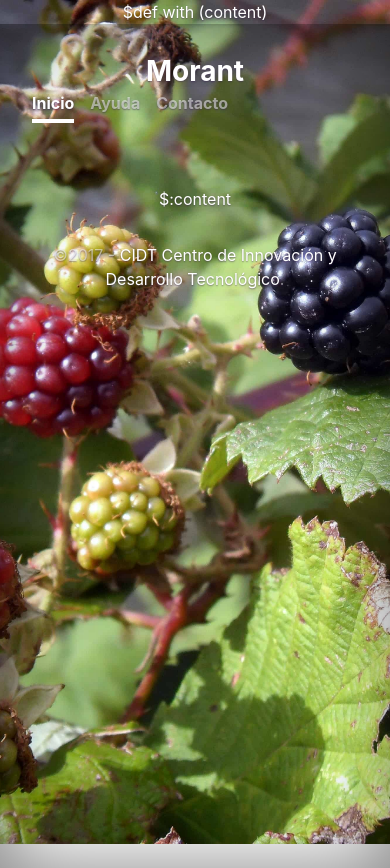
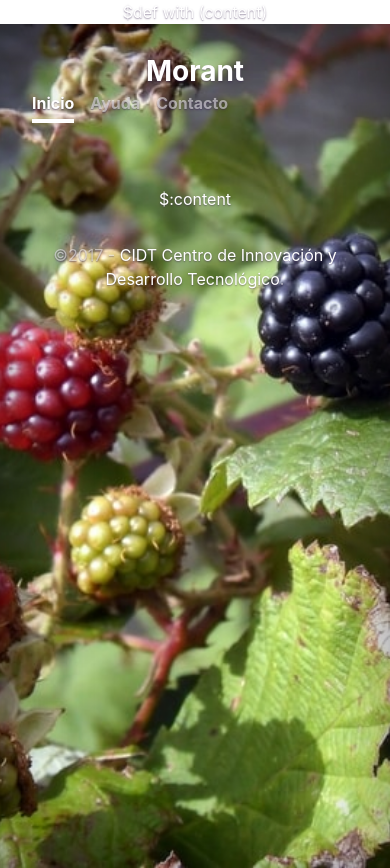
Before and after one commit to jolth/UTP, a Python web app: template templates/layout.html in a window 390 px wide. Run offline with Jinja, Linux system fonts and the light colour scheme; the template is opened without the code that fills it, so the values that code supplies are empty; some libraries are stand-ins or nearby versions.

Commit message:
media query for background image

```diff
--- a/static/main.css
+++ b/static/main.css
@@ -47,7 +47,21 @@
   background-size: cover;
   opacity: 1;
 }*/
-body {
+/*body {
+  background-image: url(/static/images/background_3796_compress.jpg);
+  background-position: center center;
+  background-repeat: no-repeat;
+  background-attachment: fixed;
+  background-size: cover;
+  -webkit-background-size: cover;
+  -moz-background-size: cover;
+  -o-background-size: cover;
+  background-color: black;
+}*/
+
+/* Extra markup and styles for table-esque vertical and horizontal centering */
+
+.site-background {
   background-image: url(/static/images/background_3796_compress.jpg);
   background-position: center center;
   background-repeat: no-repeat;
@@ -59,7 +73,6 @@
   background-color: black;
 }
 
-/* Extra markup and styles for table-esque vertical and horizontal centering */
 .site-wrapper {
   display: table;
   width: 100%;
@@ -185,3 +198,17 @@
     width: 42rem;
   }
 }
+
+@media only screen and (max-width: 767px) {
+    .site-background {
+        background-image: url(/static/images/background_768_compress.jpg);
+        background-position: center center;
+        background-repeat: no-repeat;
+        background-attachment: fixed;
+        background-size: cover;
+        -webkit-background-size: cover;
+        -moz-background-size: cover;
+        -o-background-size: cover;
+        background-color: #3b2752;
+    }
+}
--- a/templates/layout.html
+++ b/templates/layout.html
@@ -18,7 +18,7 @@
   </head>
   <body>
 
-    <div class="site-wrapper">
+    <div class="site-wrapper site-background">
 
       <div class="site-wrapper-inner">
 
```
